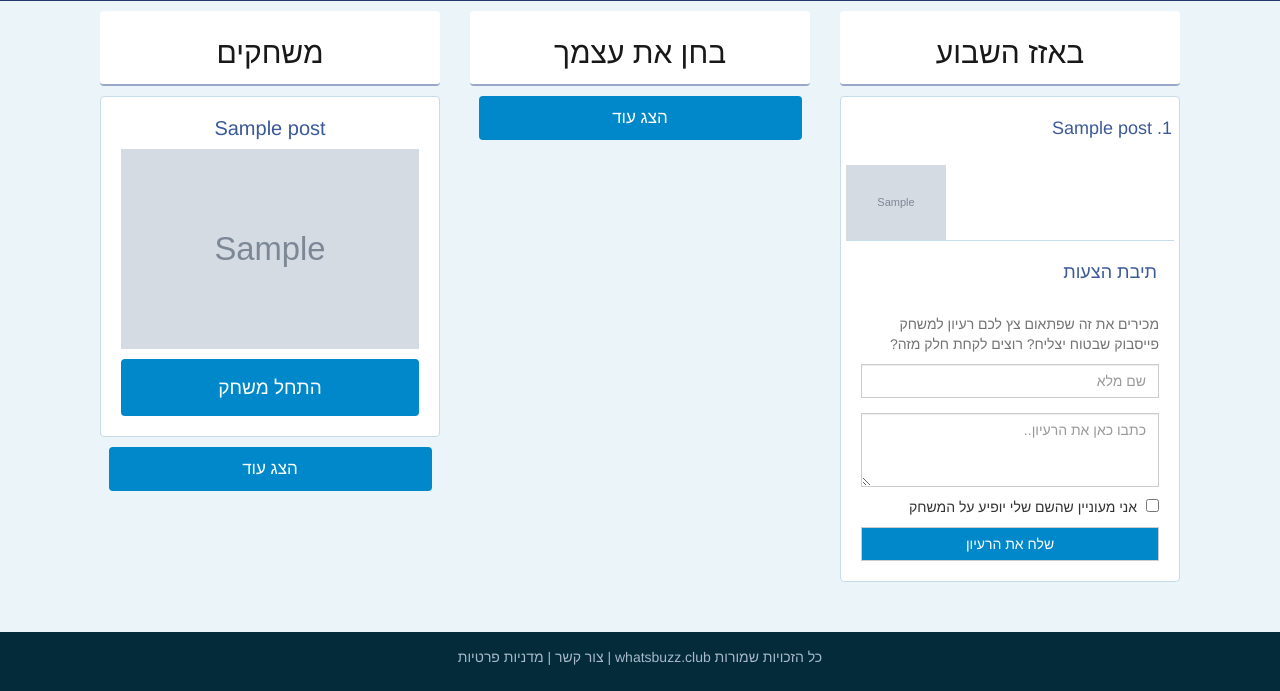
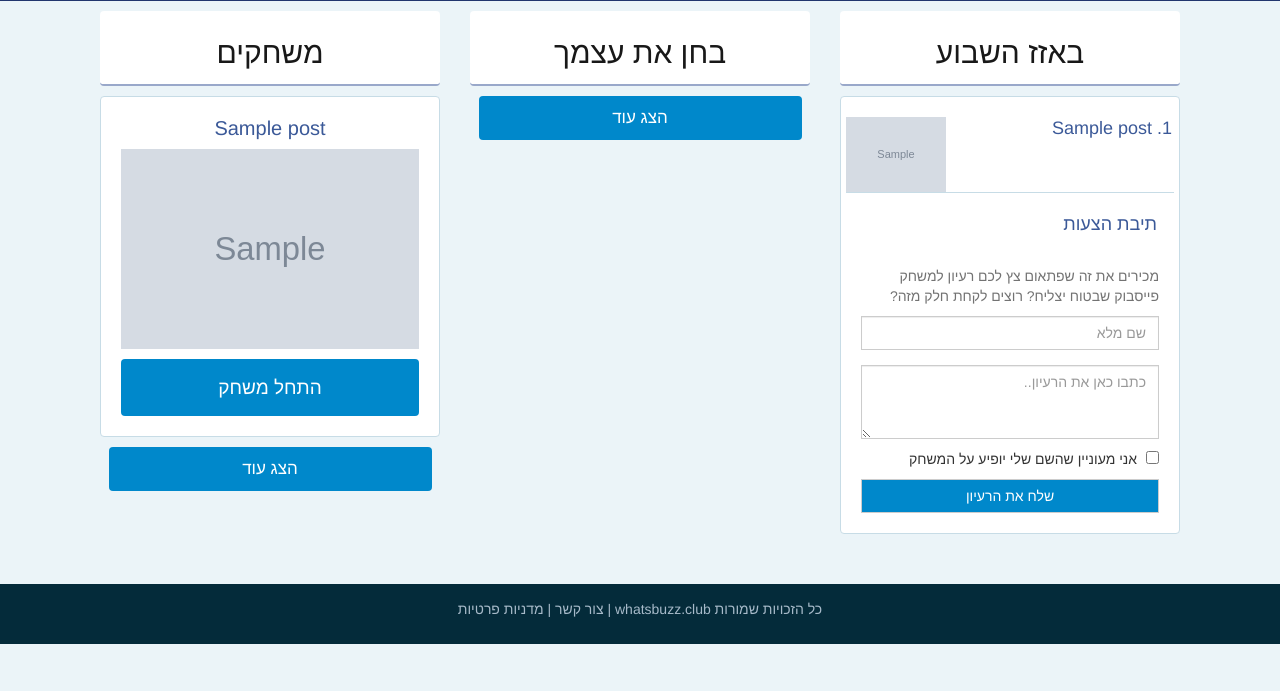
Before and after one commit to nirgn975/WhatsBuzz, a Django app: page / in a window 1280 px wide. Shown: the part 69-760 px from the top of the page. Run offline with Django 3.2, Linux system fonts and the light colour scheme; tables that the repository leaves empty hold one stand-in row (values such as "Sample post"); grey boxes marked "Sample" are stand-in pictures; style sheets or scripts are compiled from the project's sources; some libraries are stand-ins or nearby versions.

Commit message:
quick fix to h2 width.

```diff
--- a/web/whats_buzz/static/sass/pages/long-post-card.scss
+++ b/web/whats_buzz/static/sass/pages/long-post-card.scss
@@ -30,7 +30,7 @@
     color: $post_color_title;
     display: inline-block;
     height: 48px;
-    width: 70%;
+    width: 69%;
     padding: 2px;
   }
 
```
